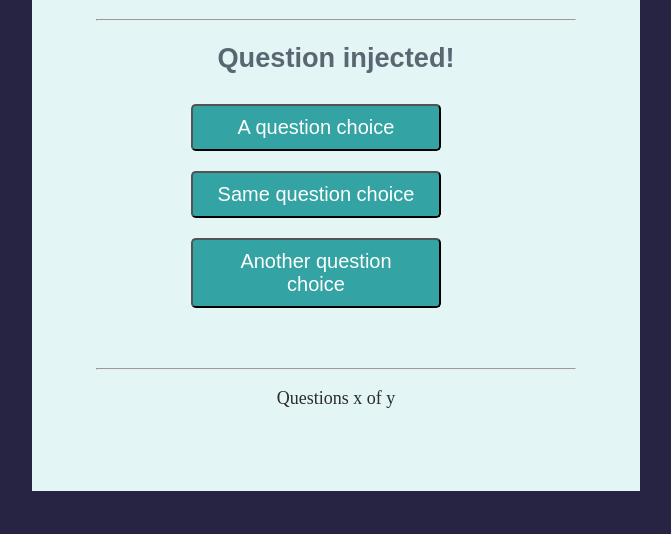
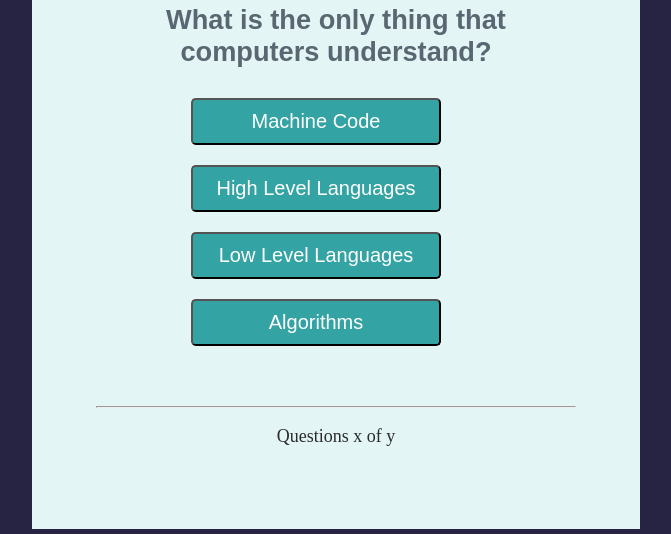
Before and after one commit to LucasGarzon/backend32110-clase-02-quiz, a plain HTML site: page index.html in a window 1280 px wide. Shown: the part 266-800 px from the top of the page, without its empty margins (304-975 px from the left). Drawn offline with Linux system fonts and the light colour scheme.

Commit message:
feat: injecting real choices text

```diff
--- a/app.js
+++ b/app.js
@@ -6,7 +6,8 @@ const main = () => {
   const quiz = new Quiz(questionsArray)
   const ui = new UI()
 
-  ui.showQuestion("Question injected!")
+  ui.showQuestion(quiz.getCurrentQuestion().text)
+  ui.showChoices(quiz.getCurrentQuestion().choices)
 }
 
 main()
--- a/index.html
+++ b/index.html
@@ -13,12 +13,9 @@
       <h1>Awesome Quiz by Coder Lovers</h1>
       <hr />
 
-      <h1 id="question">This is a question</h1>
+      <h1 id="question"></h1>
 
       <div id="choices">
-        <button class="button">A question choice</button>
-        <button class="button">Same question choice</button>
-        <button class="button">Another question choice</button>
       </div>
 
       <hr style="margin-top: 50px" />
--- a/models/UI.js
+++ b/models/UI.js
@@ -1,6 +1,17 @@
 export class UI {
-  showQuestion(text){
+  // METODOS ---
+  showQuestion(text) {
     const questionTitle = document.getElementById("question")
     questionTitle.innerText = text
   }
+
+  showChoices(choices) {
+    const choicesContainer = document.getElementById("choices")
+    for (let i=0; i < choices.length; i++) {
+      const button = document.createElement("button")
+      button.innerText = choices[i]
+      button.className = "button"
+      choicesContainer.append(button)
+    }
+  }
 }
```
